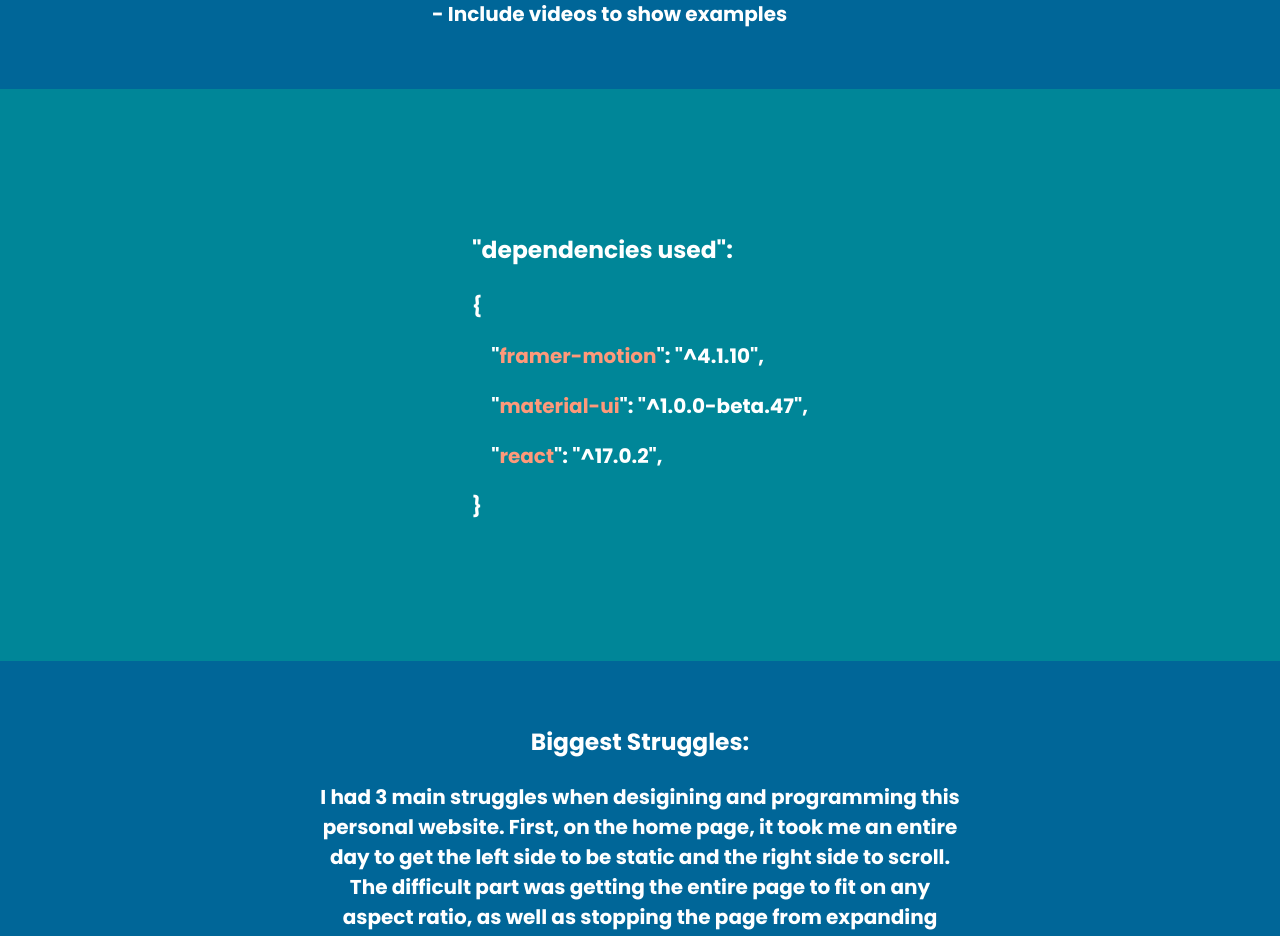
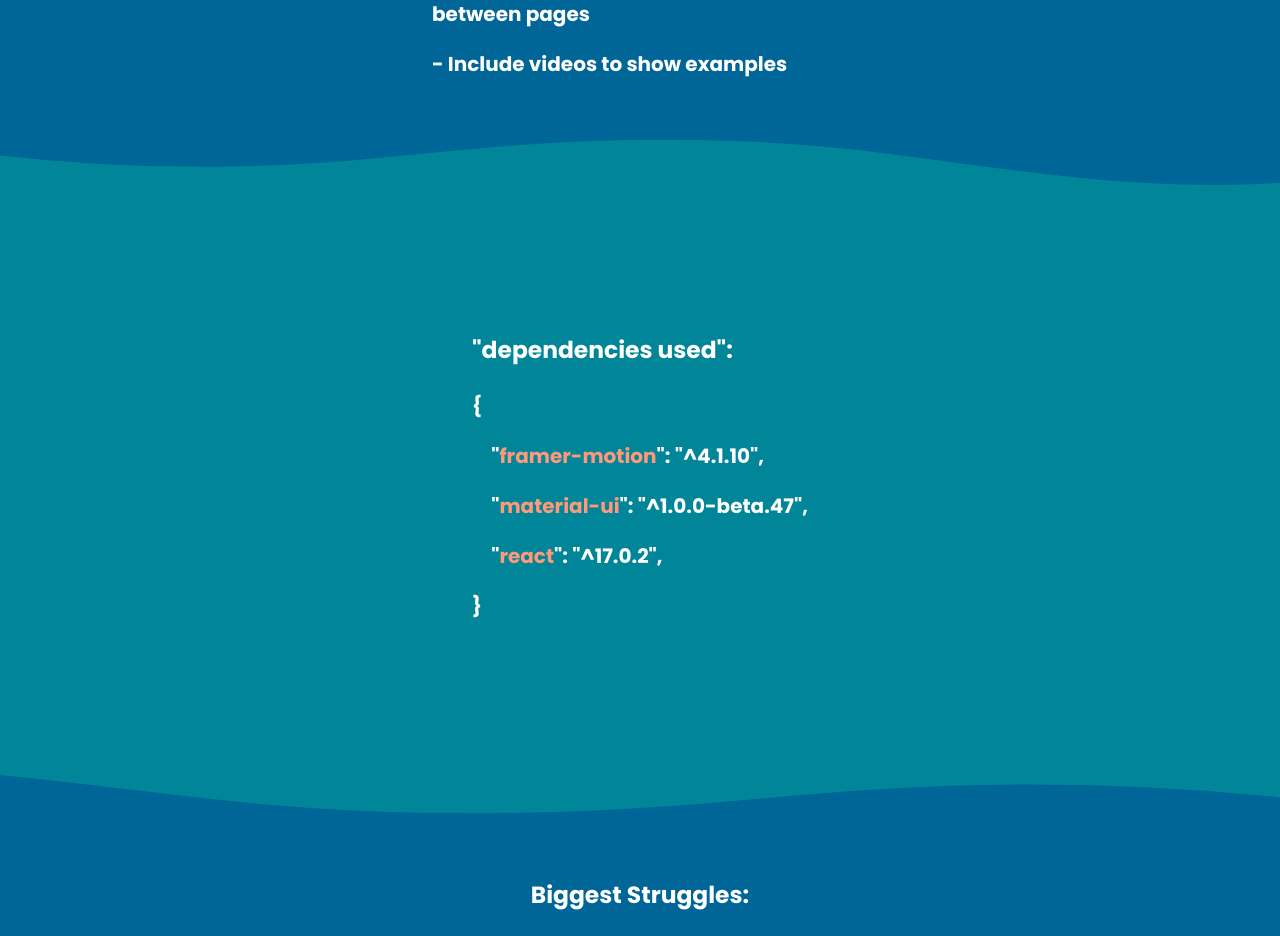
Before and after one commit to KhalidD98/personal-website, a React (Create React App) app: page /personalwebsite in a window 1280 px wide. Shown: the part 1220-2156 px from the top of the page. Built offline with nearby package versions, Linux system fonts and the light colour scheme.

Commit message:
Added curves

```diff
--- a/src/PersonalWebsite.js
+++ b/src/PersonalWebsite.js
@@ -46,7 +46,7 @@
         marginRight: 'auto',
     },
     footerBackground: {
-        background: '#6ab04c',
+        background: '#474747',
         height: '200px',
         width: '100%',
     },
@@ -83,7 +83,7 @@
         width: '100%',
         backgroundColor: '#006698',
         display: 'flex',
-        justifyContent: 'center'
+        justifyContent: 'center',
     },
     goalsContainer: {
         backgroundColor: '#006698',
@@ -110,7 +110,43 @@
         [theme.breakpoints.down('xs')]: {
             fontSize: '15px',
         },
-    }
+    },
+    shapeDividerBottom: {
+        top: '0',
+        left: '0',
+        width: '100%',
+        overflow: 'hidden',
+        lineHeight: '0',
+        transform: 'rotate(180deg)',
+    },
+    shapeDividerTop: {
+        top: '0',
+        left: '0',
+        width: '100%',
+        overflow: 'hidden',
+        lineHeight: '0',
+    },
+    svgDark: {
+        position: 'relative',
+        display: 'block',
+        width: 'calc(100% + 1.3px)',
+        height: '50px',
+        fill: '#006698',
+    },
+    svgDark2: {
+        position: 'relative',
+        display: 'block',
+        width: 'calc(120% + 1.3px)',
+        height: '53px',
+        fill: '#006698',
+    },
+    splitSvg: {
+        position: 'relative',
+        display: 'block',
+        width: 'calc(100% + 1.3px)',
+        height: '158px',
+        fill: '#474747'
+    },
 }))
 
 export default function PersonalWebsite() {
@@ -135,26 +171,31 @@
                 alignItems="center"
                 spacing={10}>
 
-                {/****** Home button ******/}
+                {/*----- Home button -----*/}
                 <Grid item className={classes.homeButtonContainer}>
                     <Link to={{ pathname: '/' }}>
                         <Button className={classes.homeButton}>Home</Button>
                     </Link>
                 </Grid>
 
-                {/****** Title and description ******/}
+                {/*----- Title and description -----*/}
                 <Grid item>
                     <h1 className={classes.title}>
                         {jsonData[2].name}
                     </h1>
                 </Grid>
 
-                {/****** Description ******/}
+                {/*----- Description -----*/}
                 <Grid item className={classes.description}>
                     {jsonData[2].description}
                 </Grid>
+                <div className={classes.shapeDividerBottom}>
+                    <svg className={classes.svgDark} viewBox="0 0 1200 120" preserveAspectRatio="none">
+                        <path d="M321.39,56.44c58-10.79,114.16-30.13,172-41.86,82.39-16.72,168.19-17.73,250.45-.39C823.78,31,906.67,72,985.66,92.83c70.05,18.48,146.53,26.09,214.34,3V0H0V27.35A600.21,600.21,0,0,0,321.39,56.44Z"></path>
+                    </svg>
+                </div>
 
-                {/****** Goals for the site ******/}
+                {/*----- Goals for the site -----*/}
                 <Grid item className={classes.darkBackground}>
                     <div className={classes.goalsContainer}>
                         <h2>Goals:</h2>
@@ -165,8 +206,12 @@
                         <p>- Include videos to show examples</p>
                     </div>
                 </Grid>
-
-                {/****** Dependencies ******/}
+                <div className={classes.shapeDividerTop}>
+                    <svg className={classes.svgDark} viewBox="0 0 1200 120" preserveAspectRatio="none">
+                        <path d="M321.39,56.44c58-10.79,114.16-30.13,172-41.86,82.39-16.72,168.19-17.73,250.45-.39C823.78,31,906.67,72,985.66,92.83c70.05,18.48,146.53,26.09,214.34,3V0H0V27.35A600.21,600.21,0,0,0,321.39,56.44Z"></path>
+                    </svg>
+                </div>
+                {/*----- Dependencies -----*/}
                 <Grid item className={classes.dependencyContainer}>
                     <h3 className={classes.dependecyTitle}>"dependencies used":</h3>
                     <p>{"{"}</p>
@@ -178,7 +223,13 @@
                     <p>{"}"}</p>
                 </Grid>
 
-                {/****** Struggles ******/}
+                <div className={classes.shapeDividerBottom}>
+                    <svg className={classes.svgDark2} viewBox="0 0 1200 120" preserveAspectRatio="none">
+                        <path d="M321.39,56.44c58-10.79,114.16-30.13,172-41.86,82.39-16.72,168.19-17.73,250.45-.39C823.78,31,906.67,72,985.66,92.83c70.05,18.48,146.53,26.09,214.34,3V0H0V27.35A600.21,600.21,0,0,0,321.39,56.44Z"></path>
+                    </svg>
+                </div>
+
+                {/*----- Struggles -----*/}
                 <Grid item className={classes.darkBackground}>
                     <div className={classes.strugglesContainer}>
                         <h3>Biggest Struggles:</h3>
@@ -206,7 +257,13 @@
                     </div>
                 </Grid>
 
-                {/****** Future Features ******/}
+                <div className={classes.shapeDividerTop}>
+                    <svg className={classes.svgDark2} viewBox="0 0 1200 120" preserveAspectRatio="none">
+                        <path d="M321.39,56.44c58-10.79,114.16-30.13,172-41.86,82.39-16.72,168.19-17.73,250.45-.39C823.78,31,906.67,72,985.66,92.83c70.05,18.48,146.53,26.09,214.34,3V0H0V27.35A600.21,600.21,0,0,0,321.39,56.44Z"></path>
+                    </svg>
+                </div>
+
+                {/*----- Future Features -----*/}
                 <Grid item>
                     <div className={classes.featuresContainer}>
                         <h3>Future Features:</h3>
@@ -216,7 +273,15 @@
                     </div>
                 </Grid>
 
-                {/****** Footer ******/}
+                <div className={classes.shapeDividerBottom}>
+                    <svg className={classes.splitSvg} viewBox="0 0 1200 120" preserveAspectRatio="none">
+                        <rect x="1200" height="3.6"></rect>
+                        <rect height="3.6"></rect>
+                        <path d="M0,0V3.6H580.08c11,0,19.92,5.09,19.92,13.2,0-8.14,8.88-13.2,19.92-13.2H1200V0Z"></path>
+                    </svg>
+                </div>
+
+                {/*----- Footer -----*/}
                 <Grid item className={classes.footerBackground}>
                     <div className={classes.footerContainer}>
                         <h3>Next project:</h3>
```
